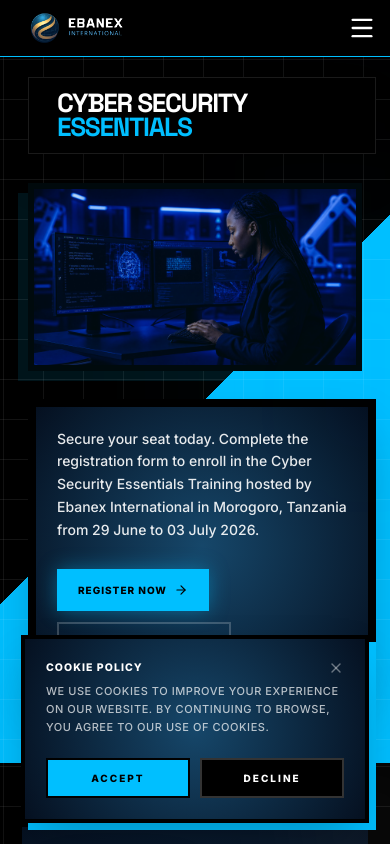
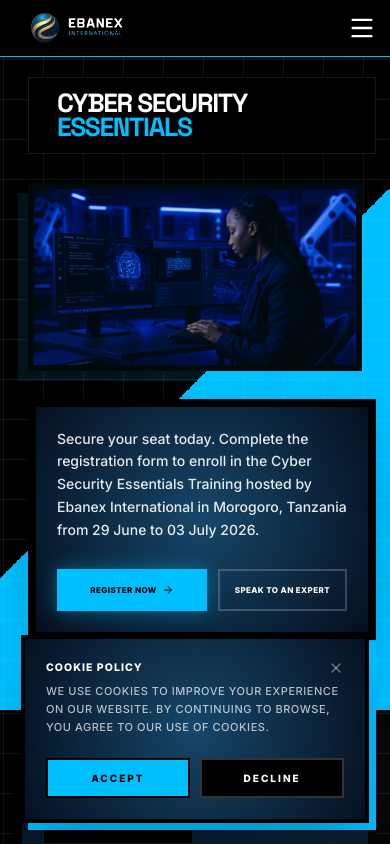
Before and after one commit to Jolab255/ebanex-international, a React (Vite) app: page /cyber-security-essentials in a window 390 px wide. Shown: the top 844 px of the page. Built offline with nearby package versions, Linux system fonts and the light colour scheme.

Commit message:
style: position hero buttons side-by-side on mobile devices

```diff
--- a/src/pages/CyberSecurityEssentials.tsx
+++ b/src/pages/CyberSecurityEssentials.tsx
@@ -344,36 +344,36 @@ const CyberSecurityEssentials: React.FC = () => {
                       Secure your seat today. Complete the registration form to enroll in the Cyber Security Essentials Training hosted by Ebanex International in Morogoro, Tanzania from 29 June to 03 July 2026.
                     </p>
 
-                    <div className="flex flex-wrap gap-3">
+                    <div className="flex flex-row gap-3 w-full">
                       <button
                         onClick={() => {
                           setCurrentStep(1);
                           setIsFormOpen(true);
                         }}
-                        className="h-12 px-6 bg-[#00BFFF] text-black font-black text-[10px] uppercase tracking-widest hover:bg-white transition-all flex items-center gap-2 group shadow-[0_0_20px_rgba(0,191,255,0.4)]"
+                        className="flex-1 sm:flex-none justify-center h-12 px-3 sm:px-6 bg-[#00BFFF] text-black font-black text-[8px] sm:text-[10px] uppercase tracking-wider sm:tracking-widest hover:bg-white transition-all flex items-center gap-1.5 sm:gap-2 group shadow-[0_0_20px_rgba(0,191,255,0.4)]"
                       >
-                        Register Now{' '}
+                        <span className="whitespace-nowrap">Register Now</span>
                         <ArrowRight
-                          size={14}
-                          className="group-hover:translate-x-1 transition-transform"
+                          size={12}
+                          className="group-hover:translate-x-1 transition-transform shrink-0"
                         />
                       </button>
 
-                      <div className="relative">
+                      <div className="relative flex-1 sm:flex-none">
                         <button
                           onClick={() => setIsExpertContactVisible(!isExpertContactVisible)}
-                          className={`h-12 px-6 border-2 font-black text-[10px] uppercase tracking-widest transition-all flex items-center gap-2 z-50 relative ${
+                          className={`w-full h-12 px-3 sm:px-6 border-2 font-black text-[8px] sm:text-[10px] uppercase tracking-wider sm:tracking-widest transition-all flex items-center justify-center gap-1.5 sm:gap-2 z-50 relative ${
                             isExpertContactVisible
                               ? 'bg-white text-black border-white'
                               : 'border-white/20 text-white hover:bg-white hover:text-black'
                           }`}
                         >
                           {isExpertContactVisible ? (
-                            <>
-                              Close Options <X size={14} />
-                            </>
+                            <span className="flex items-center gap-1.5 sm:gap-2 justify-center">
+                              Close Options <X size={12} className="shrink-0" />
+                            </span>
                           ) : (
-                            <>Speak to an Expert</>
+                            <span className="whitespace-nowrap">Speak to an Expert</span>
                           )}
                         </button>
 
```
